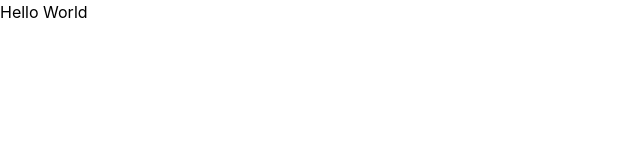
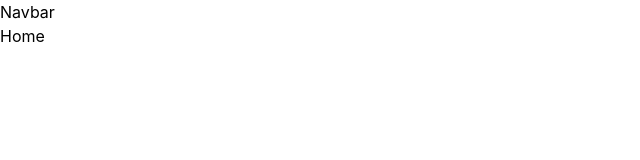
Before and after one commit to Ameer2000Mzori/Navbar-React, a React (Create React App) app: page / in a window 1280 px wide. Shown: the top 160 px of the page, without its empty margins (0-640 px from the left). Built offline with nearby package versions, Linux system fonts and the light colour scheme.

Commit message:
added router abd routes and route to the

```diff
--- a/src/App.js
+++ b/src/App.js
@@ -1,6 +1,24 @@
 import react from 'react'
+import { BrowserRouter as Router, Route, Routes } from 'react-router-dom'
+import Navbar from './components/Navbar.jsx'
+import Home from './components/pages/Home.jsx'
+import About from './components/pages/About.jsx'
+import Contact from './components/pages/Contact.jsx'
+import NotFound from './components/pages/NotFound.jsx'
 function App() {
-  return <h1>Hello World</h1>
+  return (
+    <>
+      <Router>
+        <Navbar />
+        <Routes>
+          <Route path="*" element={<NotFound />} />
+          <Route path="/" element={<Home />} />
+          <Route path="/about" element={<About />} />
+          <Route path="/contact" element={<Contact />} />
+        </Routes>
+      </Router>
+    </>
+  )
 }
 
 export default App
--- /dev/null
+++ b/src/components/pages/NotFound.jsx
@@ -0,0 +1,7 @@
+import React from 'react'
+
+const NotFound = () => {
+  return <div>NotFound</div>
+}
+
+export default NotFound
```
